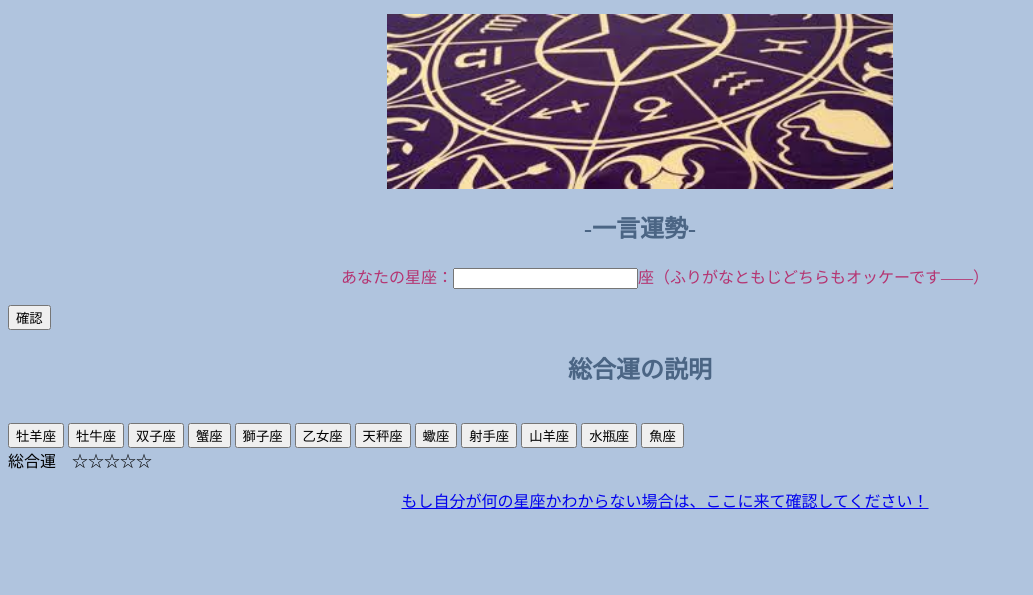
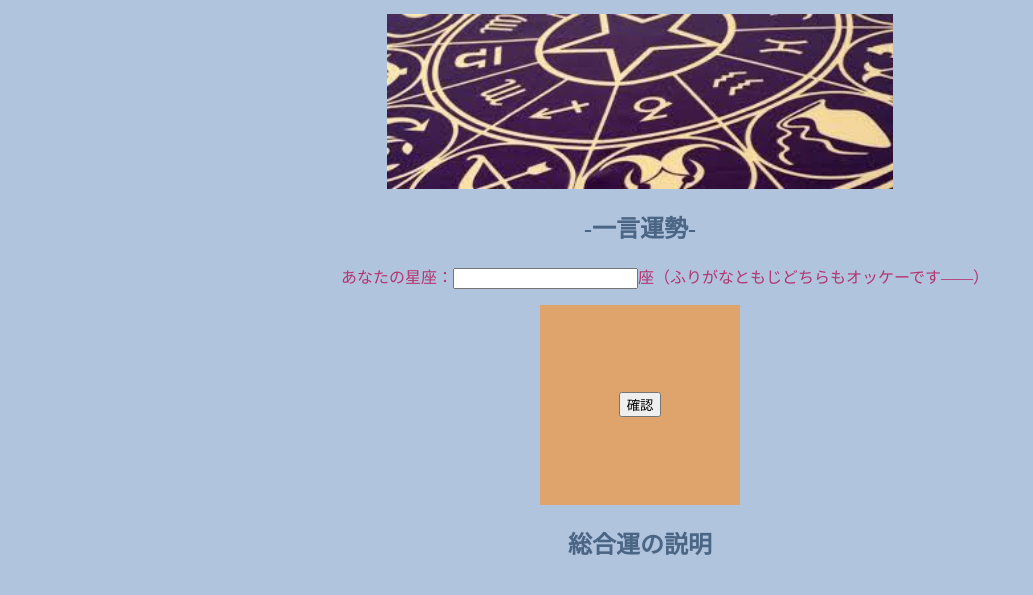
Before and after one commit to hakugaku/luckystar, a plain HTML site: page index.html in a window 1280 px wide. Shown: the part 160-755 px from the top of the page, without its empty margins (0-1033 px from the left). Drawn offline with Linux system fonts and the light colour scheme.

Commit message:
Update mystyle.css

```diff
--- a/mystyle.css
+++ b/mystyle.css
@@ -7,3 +7,11 @@ img {
     margin: auto;
     width: 40%;
 }
+div{
+			height: 200px;
+			width:200px;
+			background-color: #dea46b;
+			text-align: center;
+			line-height: 200px;
+			margin:auto;
+		}
```
